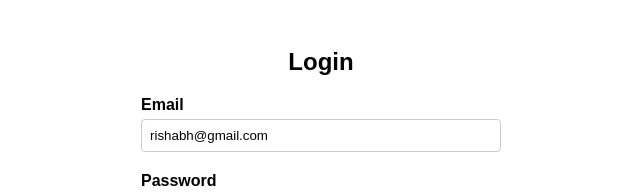
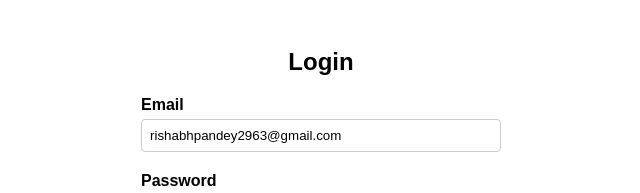
Before and after one commit to dev-rishabhh/Quickdrive_frontend, a React app: page /login in a window 1280 px wide. Shown: the top 193 px of the page, without its empty margins (319-959 px from the left). Built offline with nearby package versions, Linux system fonts and the light colour scheme; no server answers; the HTML template or start-up script is replaced by a standard one.

Commit message:
changed email

```diff
--- a/src/Login.jsx
+++ b/src/Login.jsx
@@ -12,7 +12,7 @@ const Login = () => {
   const BASE_URL = import.meta.env.VITE_BASE_URL;
 
   const [formData, setFormData] = useState({
-    email: "rishabh@gmail.com",
+    email: "rishabhpandey2963@gmail.com",
     password: "1234",
   });
 
```
